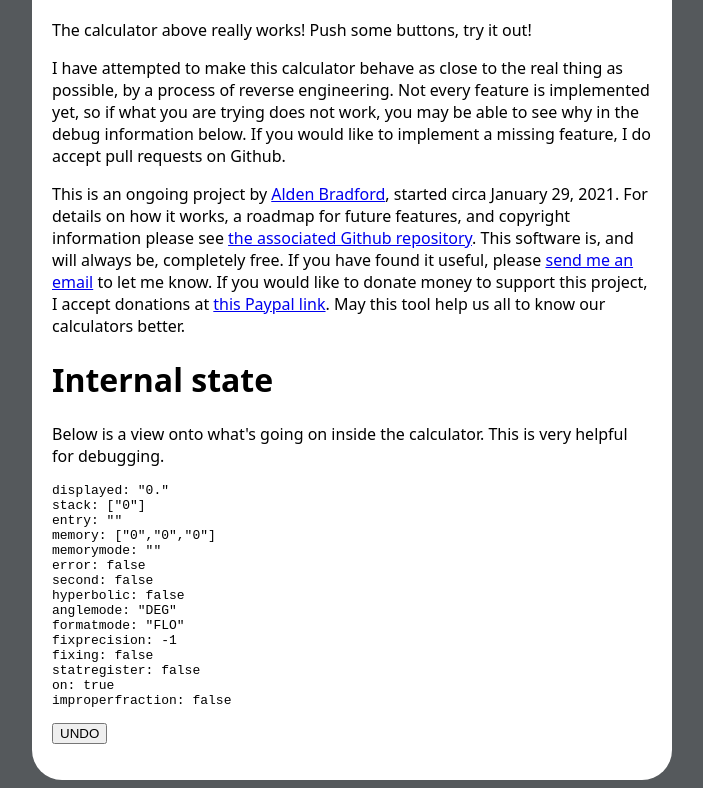
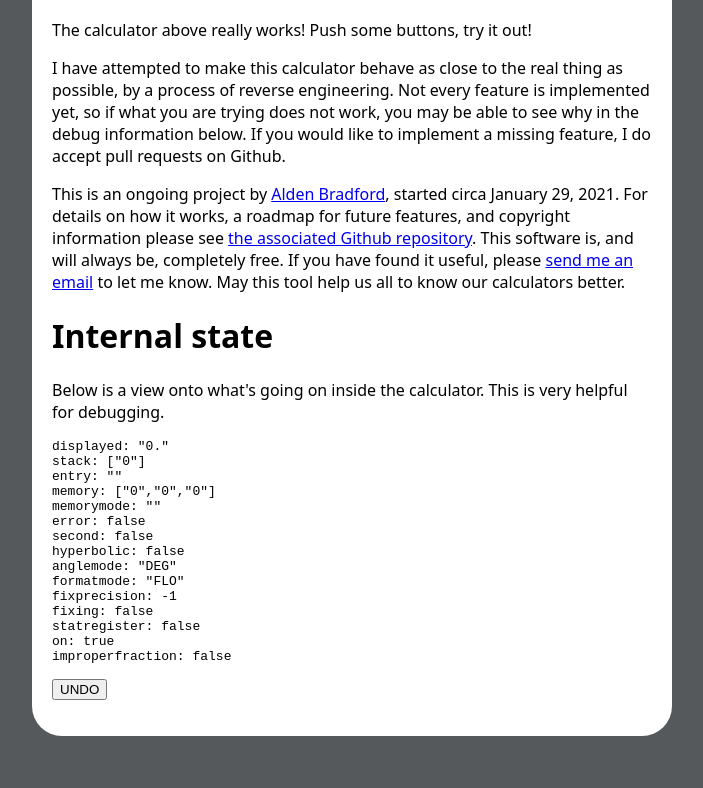
Before and after one commit to AldenMB/calculator_emulator, a plain HTML site: page index.html in a window 1280 px wide. Shown: the part 733-1521 px from the top of the page, without its empty margins (288-991 px from the left). After the commit the page ends 1477 px from the top, so only its background shows below. Drawn offline with Linux system fonts and the light colour scheme.

Commit message:
remove donation link

```diff
--- a/index.html
+++ b/index.html
@@ -696,7 +696,7 @@ I have attempted to make this calculator behave as close to the real thing as po
 </p>
 
 <p>
-This is an ongoing project by <a href="https://aldenbradford.com/">Alden Bradford</a>, started circa January 29, 2021. For details on how it works, a roadmap for future features, and copyright information please see <a href="https://github.com/AldenMB/calculator_emulator">the associated Github repository</a>. This software is, and will always be, completely free. If you have found it useful, please <a href="mailto:aldenbradford@gmail.com">send me an email</a> to let me know. If you would like to donate money to support this project, I accept donations at <a href="https://www.paypal.com/donate/?business=Q7QVXC4D9G9VU&no_recurring=0&item_name=I+am+developing+free+software+to+help+teachers+and+math+students.+Thank+you+very+much+for+your+support.&currency_code=USD">this Paypal link</a>. May this tool help us all to know our calculators better.
+This is an ongoing project by <a href="https://aldenbradford.com/">Alden Bradford</a>, started circa January 29, 2021. For details on how it works, a roadmap for future features, and copyright information please see <a href="https://github.com/AldenMB/calculator_emulator">the associated Github repository</a>. This software is, and will always be, completely free. If you have found it useful, please <a href="mailto:aldenbradford@gmail.com">send me an email</a> to let me know. May this tool help us all to know our calculators better.
 </p>
 
 
```
Also changed, not shown: README.md.
